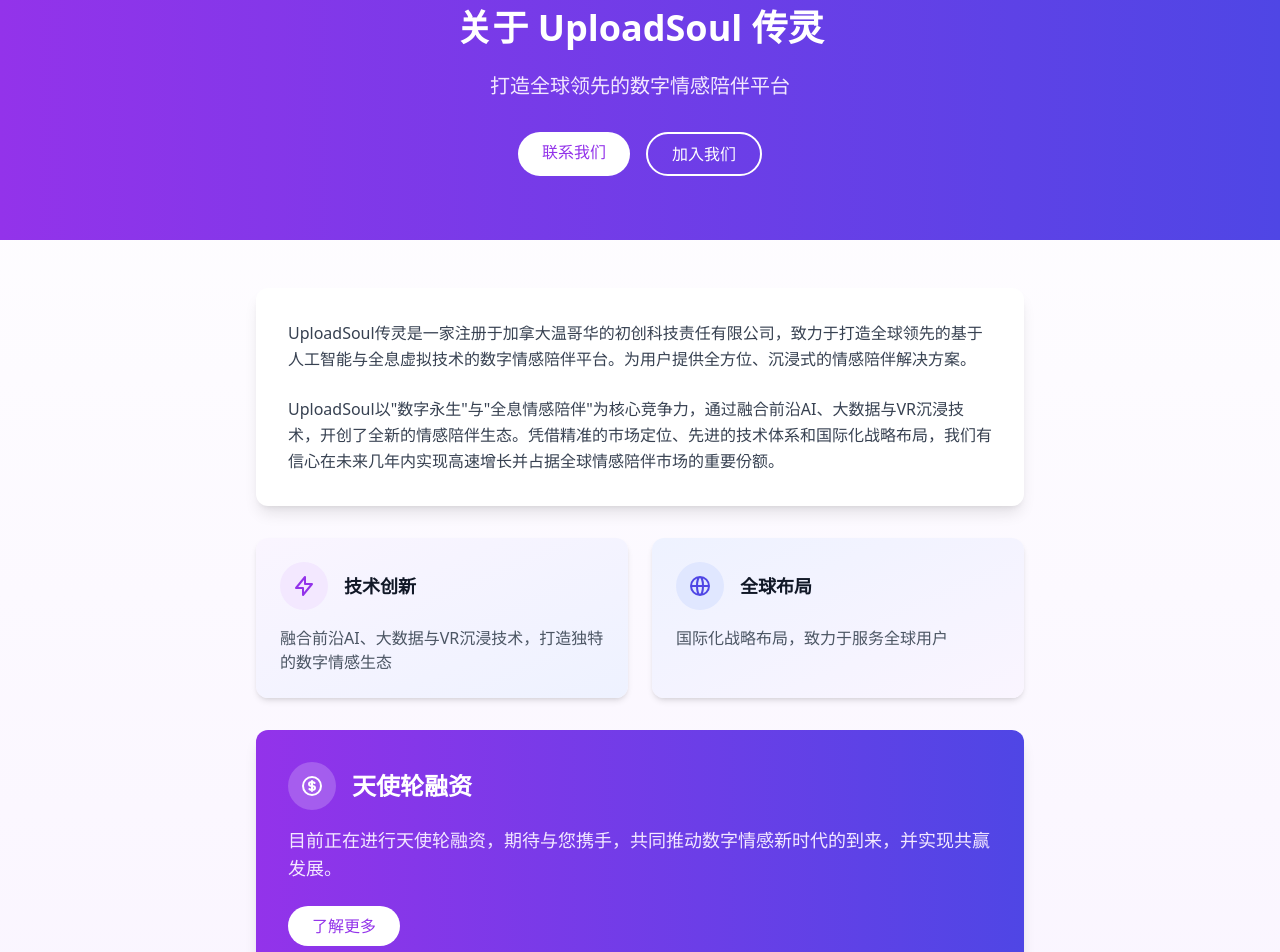
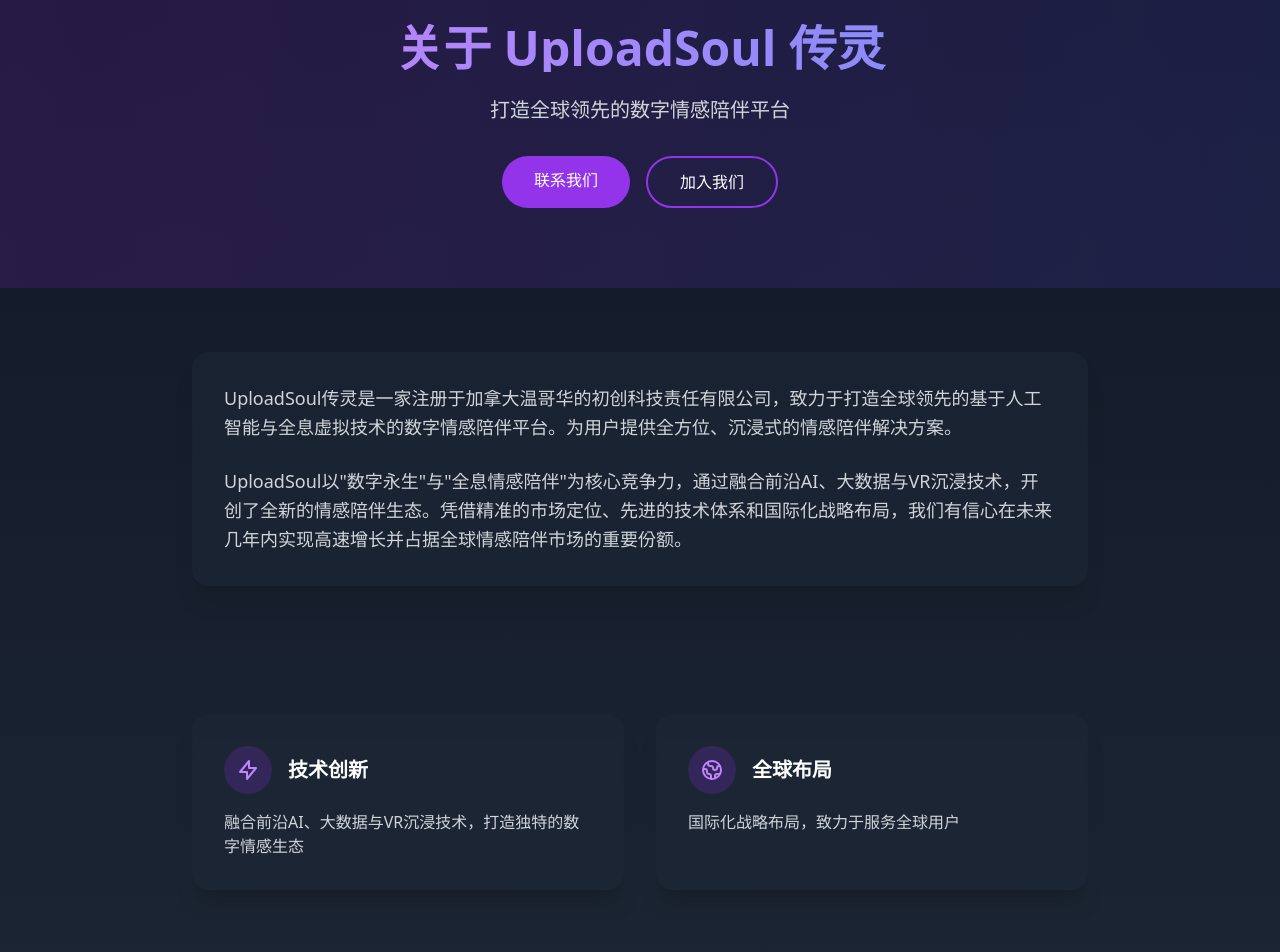
Before and after one commit to UploadSoulzhgrain/uploadsoul.github.io, a React (Vite) app: page /about in a window 1280 px wide. Shown: the part 120-1072 px from the top of the page. Built offline with nearby package versions, Linux system fonts and the light colour scheme.

Commit message:
feat: add i18n support for company introduction page

```diff
--- /dev/null
+++ b/src/i18n/locales/en.js
@@ -0,0 +1,11 @@
+export default {
+  footer: {
+    company: 'About Us',
+    team: 'Team Members',
+    contact: 'Contact Us',
+    privacy: 'Privacy Policy',
+    terms: 'Terms of Service',
+    sitemap: 'Sitemap',
+    copyright: '© 2024 UploadSoul. All rights reserved.'
+  },
+};
--- a/src/i18n/locales/en/translation.json
+++ b/src/i18n/locales/en/translation.json
@@ -334,5 +334,20 @@
       "stats": "You completed the game in {{moves}} moves and {{time}} seconds",
       "playAgain": "Play Again"
     }
+  },
+  "about": {
+    "title": "About UploadSoul",
+    "subtitle": "Building the World's Leading Digital Emotional Companion Platform",
+    "contactUs": "Contact Us",
+    "joinUs": "Join Us",
+    "intro": "UploadSoul is a technology startup registered in Vancouver, Canada, dedicated to building the world's leading digital emotional companion platform based on artificial intelligence and holographic virtual technology. We provide comprehensive, immersive emotional companionship solutions for users.",
+    "vision": "With 'Digital Immortality' and 'Holographic Emotional Companion' as our core competitiveness, UploadSoul has created a new emotional companionship ecosystem by integrating cutting-edge AI, big data, and VR immersive technology. With precise market positioning, advanced technology system, and international strategic layout, we are confident in achieving high-speed growth and capturing a significant share of the global emotional companionship market in the coming years.",
+    "techInnovation": "Technology Innovation",
+    "techInnovationDesc": "Integrating cutting-edge AI, big data, and VR immersive technology to create a unique digital emotional ecosystem",
+    "globalLayout": "Global Layout",
+    "globalLayoutDesc": "International strategic layout, committed to serving global users",
+    "investment": "Angel Round Financing",
+    "investmentDesc": "Currently conducting angel round financing, looking forward to working with you to jointly promote the new era of digital emotions and achieve win-win development.",
+    "contactInvest": "Learn More"
   }
 }
--- a/src/i18n/locales/zh-CN/translation.json
+++ b/src/i18n/locales/zh-CN/translation.json
@@ -389,5 +389,20 @@
       "noVoice": "未上传",
       "submit": "创建数字伴侣"
     }
+  },
+  "about": {
+    "title": "关于 UploadSoul 传灵",
+    "subtitle": "打造全球领先的数字情感陪伴平台",
+    "contactUs": "联系我们",
+    "joinUs": "加入我们",
+    "intro": "UploadSoul传灵是一家注册于加拿大温哥华的初创科技责任有限公司，致力于打造全球领先的基于人工智能与全息虚拟技术的数字情感陪伴平台。为用户提供全方位、沉浸式的情感陪伴解决方案。",
+    "vision": "UploadSoul以\"数字永生\"与\"全息情感陪伴\"为核心竞争力，通过融合前沿AI、大数据与VR沉浸技术，开创了全新的情感陪伴生态。凭借精准的市场定位、先进的技术体系和国际化战略布局，我们有信心在未来几年内实现高速增长并占据全球情感陪伴市场的重要份额。",
+    "techInnovation": "技术创新",
+    "techInnovationDesc": "融合前沿AI、大数据与VR沉浸技术，打造独特的数字情感生态",
+    "globalLayout": "全球布局",
+    "globalLayoutDesc": "国际化战略布局，致力于服务全球用户",
+    "investment": "天使轮融资",
+    "investmentDesc": "目前正在进行天使轮融资，期待与您携手，共同推动数字情感新时代的到来，并实现共赢发展。",
+    "contactInvest": "了解更多"
   }
 }
--- /dev/null
+++ b/src/i18n/locales/zh.js
@@ -0,0 +1,11 @@
+export default {
+  footer: {
+    company: '公司介绍',
+    team: '团队成员',
+    contact: '联系我们',
+    privacy: '隐私政策',
+    terms: '使用条款',
+    sitemap: '网站地图',
+    copyright: '© 2024 UploadSoul 传灵. 保留所有权利.'
+  },
+};
--- a/src/pages/AboutPage.jsx
+++ b/src/pages/AboutPage.jsx
@@ -1,101 +1,99 @@
 import React from 'react';
+import { useTranslation } from 'react-i18next';
 import { Link } from 'react-router-dom';
 
 const AboutPage = () => {
+  const { t } = useTranslation();
+
   return (
-    <div className="min-h-screen bg-gradient-to-b from-white to-purple-50">
+    <div className="min-h-screen bg-gradient-to-b from-gray-900 to-gray-800 text-white">
       {/* Hero Section */}
-      <div className="bg-gradient-to-r from-purple-600 to-indigo-600 text-white py-16">
-        <div className="container mx-auto px-4">
+      <div className="relative overflow-hidden">
+        <div className="absolute inset-0 bg-gradient-to-r from-purple-900/30 to-indigo-900/30"></div>
+        <div className="container mx-auto px-4 py-20 relative">
           <div className="max-w-3xl mx-auto text-center">
-            <h1 className="text-4xl font-bold mb-6">关于 UploadSoul 传灵</h1>
-            <p className="text-xl text-purple-100 mb-8">
-              打造全球领先的数字情感陪伴平台
+            <h1 className="text-4xl md:text-5xl font-bold mb-6 bg-clip-text text-transparent bg-gradient-to-r from-purple-400 to-indigo-400">
+              {t('about.title')}
+            </h1>
+            <p className="text-xl text-gray-300 mb-8">
+              {t('about.subtitle')}
             </p>
             <div className="flex justify-center space-x-4">
               <Link
                 to="/contact"
-                className="bg-white text-purple-600 px-6 py-2 rounded-full font-medium hover:bg-purple-50 transition-colors"
+                className="px-8 py-3 bg-purple-600 hover:bg-purple-700 text-white rounded-full font-medium transition-colors duration-300"
               >
-                联系我们
+                {t('about.contactUs')}
               </Link>
               <Link
                 to="/join"
-                className="border-2 border-white text-white px-6 py-2 rounded-full font-medium hover:bg-white/10 transition-colors"
+                className="px-8 py-3 bg-transparent border-2 border-purple-600 hover:bg-purple-600/10 text-white rounded-full font-medium transition-colors duration-300"
               >
-                加入我们
+                {t('about.joinUs')}
               </Link>
             </div>
           </div>
         </div>
       </div>
 
-      {/* Main Content */}
-      <div className="container mx-auto px-4 py-12">
-        <div className="max-w-3xl mx-auto">
       {/* Company Introduction */}
-          <div className="bg-white rounded-xl shadow-lg p-8 mb-8">
-            <div className="prose prose-lg max-w-none">
-              <p className="text-gray-700 leading-relaxed mb-6">
-                UploadSoul传灵是一家注册于加拿大温哥华的初创科技责任有限公司，致力于打造全球领先的基于人工智能与全息虚拟技术的数字情感陪伴平台。为用户提供全方位、沉浸式的情感陪伴解决方案。
+      <div className="container mx-auto px-4 py-16">
+        <div className="max-w-4xl mx-auto">
+          <div className="bg-gray-800/50 rounded-2xl p-8 shadow-xl backdrop-blur-sm">
+            <div className="space-y-6">
+              <p className="text-lg leading-relaxed text-gray-300">
+                {t('about.intro')}
               </p>
-
-              <p className="text-gray-700 leading-relaxed">
-                UploadSoul以"数字永生"与"全息情感陪伴"为核心竞争力，通过融合前沿AI、大数据与VR沉浸技术，开创了全新的情感陪伴生态。凭借精准的市场定位、先进的技术体系和国际化战略布局，我们有信心在未来几年内实现高速增长并占据全球情感陪伴市场的重要份额。
+              <p className="text-lg leading-relaxed text-gray-300">
+                {t('about.vision')}
               </p>
             </div>
           </div>
+        </div>
+      </div>
 
-          {/* Key Features Grid */}
-          <div className="grid grid-cols-1 md:grid-cols-2 gap-6 mb-8">
-            <div className="bg-gradient-to-br from-purple-50 to-indigo-50 rounded-xl p-6 shadow-md">
+      {/* Key Features */}
+      <div className="container mx-auto px-4 py-16">
+        <div className="grid grid-cols-1 md:grid-cols-2 gap-8 max-w-4xl mx-auto">
+          <div className="bg-gray-800/50 rounded-2xl p-8 shadow-xl backdrop-blur-sm">
             <div className="flex items-center mb-4">
-                <div className="w-12 h-12 bg-purple-100 rounded-full flex items-center justify-center mr-4">
-                  <svg xmlns="http://www.w3.org/2000/svg" className="h-6 w-6 text-purple-600" fill="none" viewBox="0 0 24 24" stroke="currentColor">
+              <div className="w-12 h-12 bg-purple-600/20 rounded-full flex items-center justify-center mr-4">
+                <svg className="w-6 h-6 text-purple-400" fill="none" stroke="currentColor" viewBox="0 0 24 24">
                   <path strokeLinecap="round" strokeLinejoin="round" strokeWidth={2} d="M13 10V3L4 14h7v7l9-11h-7z" />
                 </svg>
               </div>
-                <h3 className="text-lg font-semibold text-gray-900">技术创新</h3>
+              <h3 className="text-xl font-semibold text-white">{t('about.techInnovation')}</h3>
             </div>
-              <p className="text-gray-600">
-                融合前沿AI、大数据与VR沉浸技术，打造独特的数字情感生态
-              </p>
+            <p className="text-gray-300">{t('about.techInnovationDesc')}</p>
           </div>
-
-            <div className="bg-gradient-to-br from-indigo-50 to-purple-50 rounded-xl p-6 shadow-md">
+          <div className="bg-gray-800/50 rounded-2xl p-8 shadow-xl backdrop-blur-sm">
             <div className="flex items-center mb-4">
-                <div className="w-12 h-12 bg-indigo-100 rounded-full flex items-center justify-center mr-4">
-                  <svg xmlns="http://www.w3.org/2000/svg" className="h-6 w-6 text-indigo-600" fill="none" viewBox="0 0 24 24" stroke="currentColor">
-                    <path strokeLinecap="round" strokeLinejoin="round" strokeWidth={2} d="M21 12a9 9 0 01-9 9m9-9a9 9 0 00-9-9m9 9H3m9 9a9 9 0 01-9-9m9 9c1.657 0 3-4.03 3-9s-1.343-9-3-9m0 18c-1.657 0-3-4.03-3-9s1.343-9 3-9m-9 9a9 9 0 019-9" />
+              <div className="w-12 h-12 bg-purple-600/20 rounded-full flex items-center justify-center mr-4">
+                <svg className="w-6 h-6 text-purple-400" fill="none" stroke="currentColor" viewBox="0 0 24 24">
+                  <path strokeLinecap="round" strokeLinejoin="round" strokeWidth={2} d="M3.055 11H5a2 2 0 012 2v1a2 2 0 002 2 2 2 0 012 2v2.945M8 3.935V5.5A2.5 2.5 0 0010.5 8h.5a2 2 0 012 2 2 2 0 104 0 2 2 0 012-2h1.064M15 20.488V18a2 2 0 012-2h3.064M21 12a9 9 0 11-18 0 9 9 0 0118 0z" />
                 </svg>
               </div>
-                <h3 className="text-lg font-semibold text-gray-900">全球布局</h3>
+              <h3 className="text-xl font-semibold text-white">{t('about.globalLayout')}</h3>
             </div>
-              <p className="text-gray-600">
-                国际化战略布局，致力于服务全球用户
-              </p>
+            <p className="text-gray-300">{t('about.globalLayoutDesc')}</p>
+          </div>
         </div>
       </div>
 
       {/* Investment Section */}
-          <div className="bg-gradient-to-r from-purple-600 to-indigo-600 rounded-xl p-8 text-white shadow-lg">
-            <div className="flex items-center mb-4">
-              <div className="w-12 h-12 bg-white/20 rounded-full flex items-center justify-center mr-4">
-                <svg xmlns="http://www.w3.org/2000/svg" className="h-6 w-6" fill="none" viewBox="0 0 24 24" stroke="currentColor">
-                  <path strokeLinecap="round" strokeLinejoin="round" strokeWidth={2} d="M12 8c-1.657 0-3 .895-3 2s1.343 2 3 2 3 .895 3 2-1.343 2-3 2m0-8c1.11 0 2.08.402 2.599 1M12 8V7m0 1v8m0 0v1m0-1c-1.11 0-2.08-.402-2.599-1M21 12a9 9 0 11-18 0 9 9 0 0118 0z" />
-                </svg>
-              </div>
-              <h3 className="text-2xl font-bold">天使轮融资</h3>
-            </div>
-            <p className="text-lg text-purple-100 mb-6">
-              目前正在进行天使轮融资，期待与您携手，共同推动数字情感新时代的到来，并实现共赢发展。
-            </p>
+      <div className="container mx-auto px-4 py-16">
+        <div className="max-w-4xl mx-auto">
+          <div className="bg-gradient-to-r from-purple-900/50 to-indigo-900/50 rounded-2xl p-8 shadow-xl backdrop-blur-sm">
+            <div className="text-center">
+              <h2 className="text-3xl font-bold mb-6 text-white">{t('about.investment')}</h2>
+              <p className="text-xl text-gray-300 mb-8">{t('about.investmentDesc')}</p>
               <Link
                 to="/contact"
-              className="inline-block bg-white text-purple-600 px-6 py-2 rounded-full font-medium hover:bg-purple-50 transition-colors"
+                className="inline-block px-8 py-3 bg-purple-600 hover:bg-purple-700 text-white rounded-full font-medium transition-colors duration-300"
               >
-              了解更多
+                {t('about.contactInvest')}
               </Link>
+            </div>
           </div>
         </div>
       </div>
```
Lines whose indentation alone changed are shown as unchanged.
